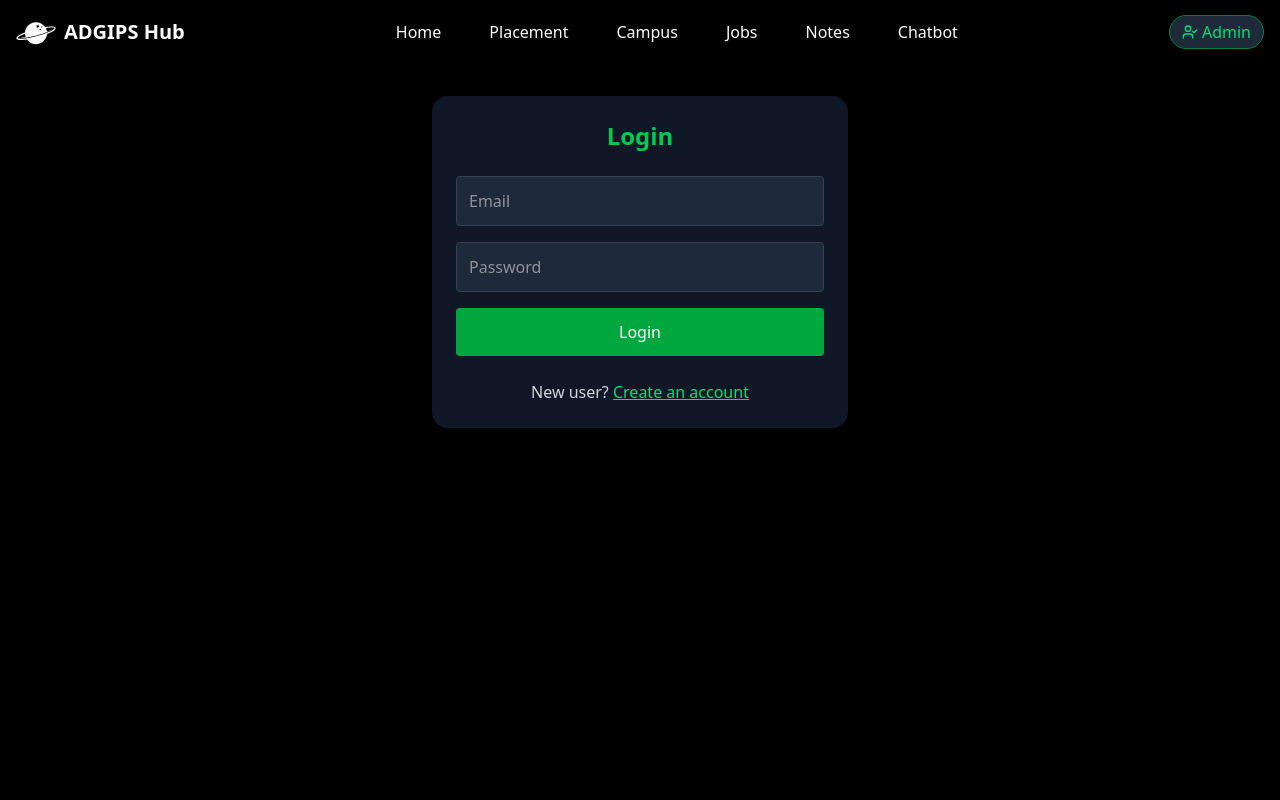
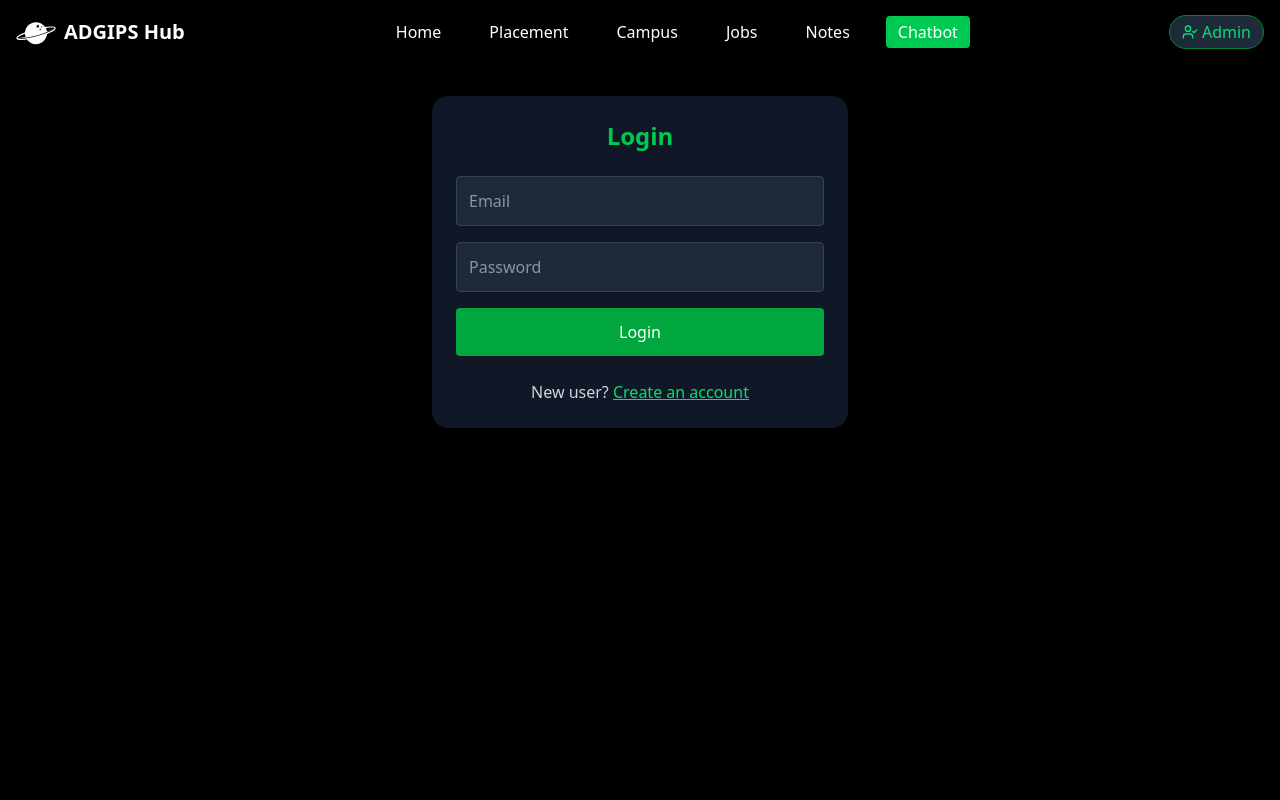
Before and after one commit to aditya99933/Placement-records, a React (Vite) app in the folder Frontend/moz-todo-react/: page /ai in a window 1280 px wide. Shown: the top 800 px of the page. Built offline with nearby package versions, Linux system fonts and the light colour scheme; the HTML template or start-up script is replaced by a standard one; what chartjs-plugin-datalabels would draw is missing.

Commit message:
Update Navbar.jsx

```diff
--- a/Frontend/moz-todo-react/src/components/Navbar.jsx
+++ b/Frontend/moz-todo-react/src/components/Navbar.jsx
@@ -41,7 +41,7 @@ const Navbar = () => {
             <Link to="/campus" className={`px-3 py-1 rounded transition ${pathname === '/campus' ? 'bg-green-500 text-white' : 'text-white hover:text-green-500'}`}>Campus</Link>
             <Link to="/jobs" className={`px-3 py-1 rounded transition ${pathname === '/jobs' ? 'bg-green-500 text-white' : 'text-white hover:text-green-500'}`}>Jobs</Link>
             <Link to="/notes" className={`px-3 py-1 rounded transition ${pathname === '/notes' ? 'bg-green-500 text-white' : 'text-white hover:text-green-500'}`}>Notes</Link>
-            <Link to="/ai" className={`px-3 py-1 rounded transition ${pathname === '/chatbot' ? 'bg-green-500 text-white' : 'text-white hover:text-green-500'}`}>Chatbot</Link>
+            <Link to="/ai" className={`px-3 py-1 rounded transition ${pathname === '/ai' ? 'bg-green-500 text-white' : 'text-white hover:text-green-500'}`}>Chatbot</Link>
           </div>
           <div className="flex items-center gap-2">
             {isAdmin ? (
```
